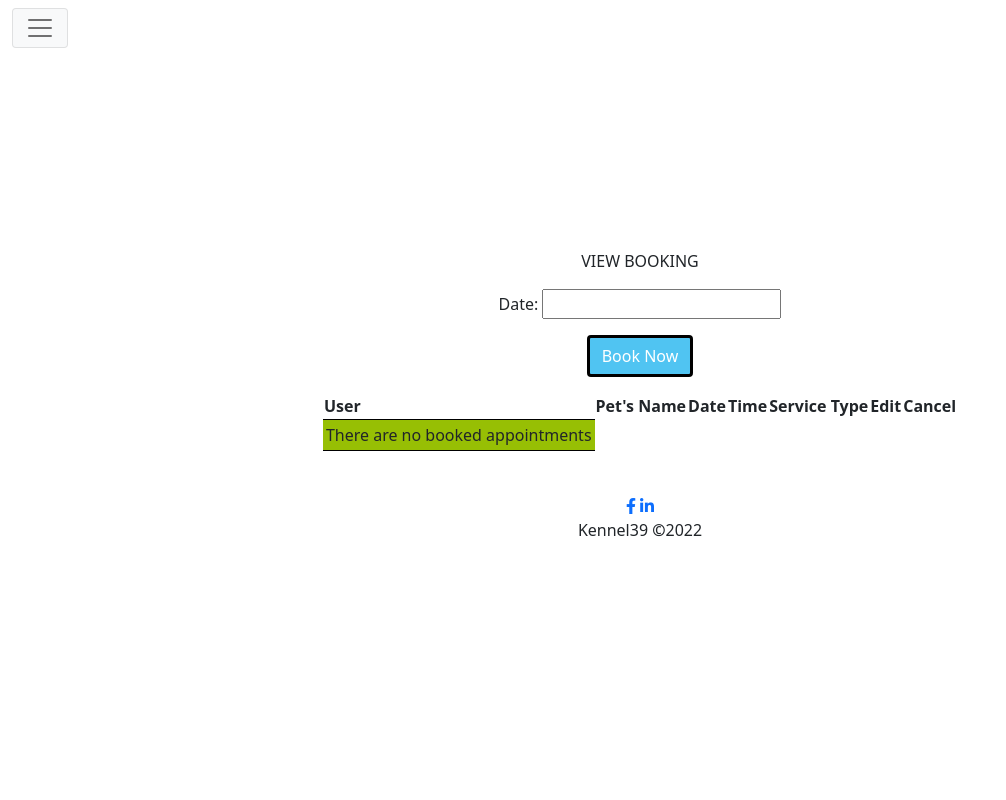
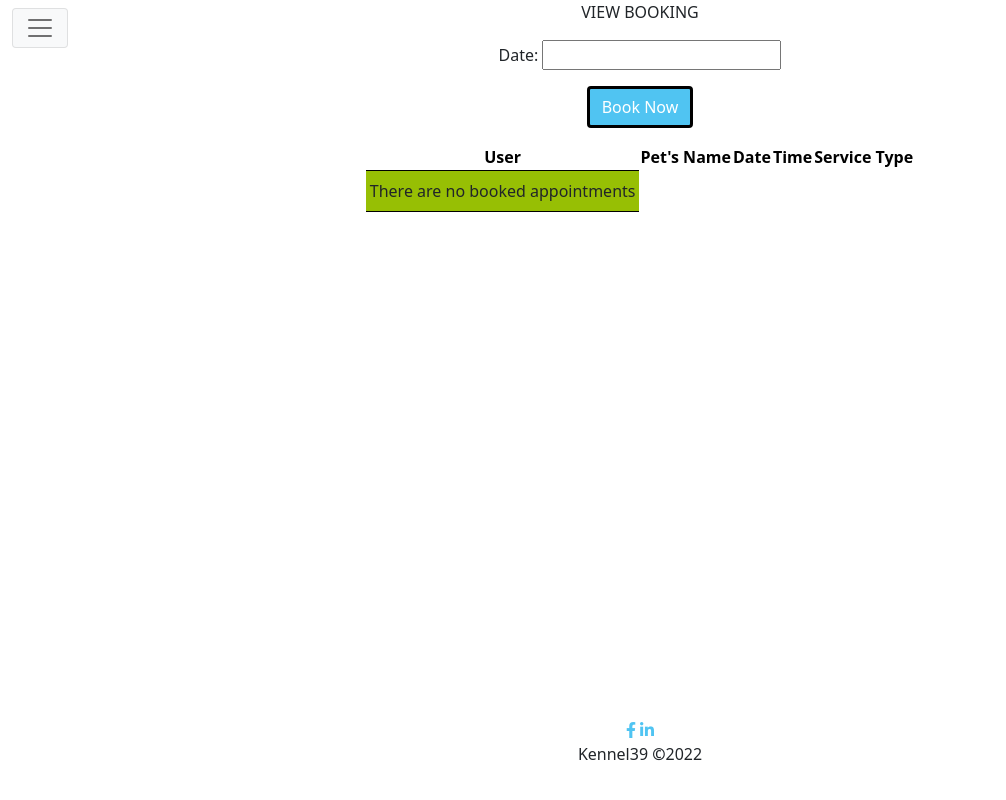
Before and after one commit to StevenWeir038/Kennel39, a Django app: page /bookings/ in a window 1280 px wide. Shown: the whole page, without its empty margins (0-1006 px from the left). Run offline with Django 3.2, Linux system fonts and the light colour scheme; data that the repository does not hold is empty; parts of the project's set-up code (start-up, migrations or seed data) failed here and were passed over; some libraries are stand-ins or nearby versions.

Commit message:
Restyle view booking table and base footer

```diff
--- a/bookings/templates/bookings/view_booking.html
+++ b/bookings/templates/bookings/view_booking.html
@@ -3,7 +3,7 @@
 
 {% block content %}
 
-<section class="d-flex flex-column justify-content-center align-items-center text-center h-100">
+<section class="d-flex flex-column justify-content-between align-items-center text-center h-100">
     <div class="row">
         <div class="col">
             <p>VIEW BOOKING</p>
@@ -16,8 +16,6 @@
                 <th>Date</th>
                 <th>Time</th>
                 <th>Service Type</th>
-                <th>Edit</th>
-                <th>Cancel</th>
 
                 {% for booking in bookings %}
                 <tr class="booking-row">
--- a/static/css/style.css
+++ b/static/css/style.css
@@ -44,7 +44,6 @@ header {
 
 /* Footer */
 footer {
-    padding-top: 50px;
     height: 100px;
     width: 100vw;
     bottom: 0;
@@ -58,19 +57,29 @@ footer {
     text-align: center;
     background: white;
     border-radius: 10px;
-    padding: 0 8px;
+}
+
+.footer-content a{
+    color: rgba(var(--theme-one), 1)
+}
+
+.footer-content a:hover{
+    color: rgba(var(--theme-five), 1);
+    font-size: large;
 }
 
 /* Tables */
 #view-booking-table {
     margin-top: 1em;
-    text-align-last: left;
+    text-align: center;
 }
 
 #view-booking-table td {
     border-top: 1px solid black;
     border-bottom: 1px solid black;
-    padding: 3px;
+    padding: 0.5em 0.25em;
+    text-align: left;
+
 }
 
 #view-booking-table tr:nth-child(even) {
@@ -85,10 +94,17 @@ footer {
 #view-booking-table td a {
     text-decoration: none;
     color: black;
+    font-style: italic;
 }
 
 #view-booking-table td a:hover {
     color: white;
+}
+
+/* remove hover effects from title row in table */
+#view-booking-table tr:first-child {
+    background-color: white;
+    color: black;
 }
 
 .modal-content {
```
